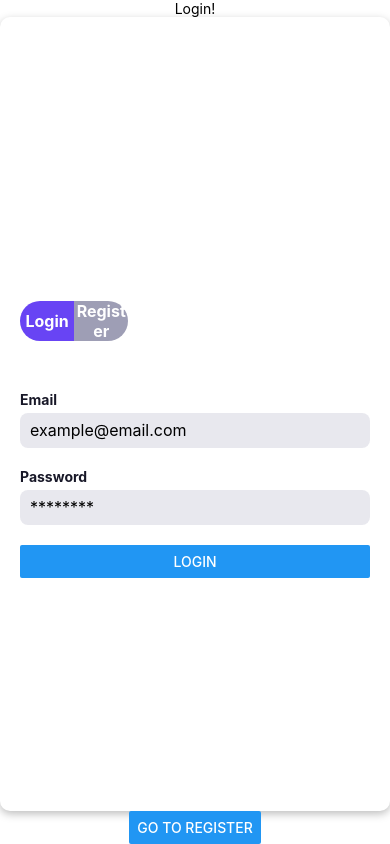
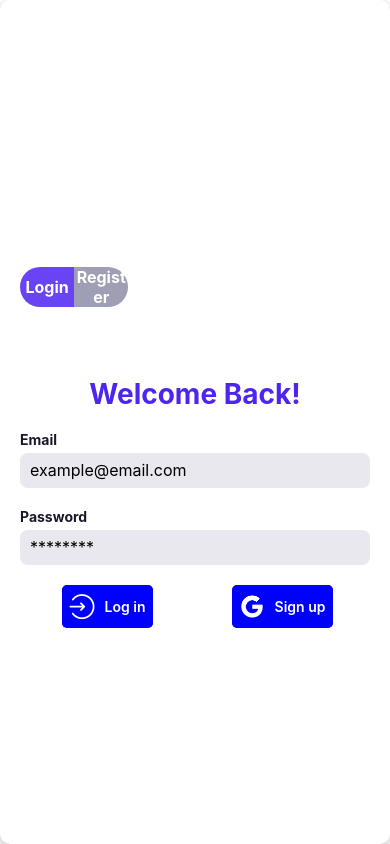
Before and after one commit to PMU-PROJECT/client-app, a React Native app: screen /Login in a window 390 px wide. Built offline with nearby package versions, Linux system fonts and the light colour scheme.

Commit message:
style: styled login form and added selectorButtonComponent

```diff
--- a/src/components/form/FormSelectorButton.tsx
+++ b/src/components/form/FormSelectorButton.tsx
@@ -14,7 +14,7 @@ type FormButtonProps = {
   onPress: ((event: GestureResponderEvent) => void) | undefined;
 };
 
-export const FormButton = ({
+export const FormButton: React.FC<FormButtonProps> = ({
   title,
   backgroundColor,
   style,
--- a/src/components/form/LoginForm.tsx
+++ b/src/components/form/LoginForm.tsx
@@ -1,15 +1,16 @@
+import { AntDesign } from "@expo/vector-icons";
 import React, { useState } from "react";
-import { View, StyleSheet, Text, TextInput, Button } from "react-native";
-import { Formik } from "formik";
-import { FormContainer } from "./FormContainer";
-import { FormInput } from "./FormInput";
+import { StyleSheet, Text, TouchableOpacity, View } from "react-native";
+import { primary_main } from "../../constants/Colors";
 import {
   isValidEmail,
   isValidObjField,
   updateError,
 } from "../../utils/inputValidation";
+import { FormContainer } from "./FormContainer";
+import { FormInput } from "./FormInput";
 
-export const LoginForm = () => {
+export const LoginForm: React.FC = () => {
   const [userInfo, setUserInfo] = useState({
     email: "",
     password: "",
@@ -43,10 +44,13 @@ export const LoginForm = () => {
   };
 
   return (
+    <>
       <FormContainer>
+        <Text style={styles.header}>Welcome Back!</Text>
         {error && error.field === "all" ? (
           <Text style={styles.textError}>{error.message}</Text>
         ) : null}
+        <View style={styles.form}>
           <FormInput
             value={email}
             onChangeText={(value: string) => handleOnChangeText(value, "email")}
@@ -54,24 +58,49 @@ export const LoginForm = () => {
             placeholder="example@email.com"
             autoCapitalize="none"
             error={error && error.field === "email" ? error.message : undefined}
+            returnKeyType="next"
           />
           <FormInput
             value={password}
-        onChangeText={(value: string) => handleOnChangeText(value, "password")}
+            onChangeText={(value: string) =>
+              handleOnChangeText(value, "password")
+            }
             label="Password"
             placeholder="********"
             autoCapitalize="none"
             secureTextEntry
             error={error && error.field === "pass" ? error.message : undefined}
+            returnKeyType="done"
           />
-      <Button
-        title="Login"
+          <View style={styles.buttonContainer}>
+            <TouchableOpacity style={styles.buttons}>
+              <AntDesign.Button
+                name="login"
+                size={25}
+                color={"white"}
+                backgroundColor={"blue"}
                 onPress={() => {
-          console.log(error.message);
                   submitForm();
                 }}
-      />
+              >
+                Log in
+              </AntDesign.Button>
+            </TouchableOpacity>
+            <TouchableOpacity style={styles.buttons}>
+              <AntDesign.Button
+                name="google"
+                size={25}
+                color={"white"}
+                backgroundColor={"blue"}
+                onPress={() => {}}
+              >
+                Sign up
+              </AntDesign.Button>
+            </TouchableOpacity>
+          </View>
+        </View>
       </FormContainer>
+    </>
   );
 };
 
@@ -81,4 +110,24 @@ const styles = StyleSheet.create({
     fontSize: 18,
     textAlign: "center",
   },
+  header: {
+    textAlign: "center",
+    marginVertical: 20,
+    color: primary_main,
+    fontWeight: "bold",
+    fontSize: 28,
+  },
+  form: {
+    justifyContent: "center",
+  },
+  buttonContainer: {
+    flexDirection: "row",
+    alignItems: "center",
+    justifyContent: "center",
+  },
+  buttons: {
+    flex: 1,
+    alignItems: "center",
+    justifyContent: "center",
+  },
 });
--- a/src/screens/auth/LoginScreen.tsx
+++ b/src/screens/auth/LoginScreen.tsx
@@ -1,18 +1,11 @@
-import { Button, StyleSheet, Text, View } from "react-native";
+import { StyleSheet, Text, View } from "react-native";
 import { LoginForm } from "../../components/form/LoginForm";
 import { AuthNavProps } from "../../navigation/types";
 
 export const LoginScreen = ({ navigation, route }: AuthNavProps<"Login">) => {
   return (
     <View style={styles.container}>
-      <Text>Login!</Text>
       <LoginForm />
-      <Button
-        title="go to register"
-        onPress={() => {
-          navigation.navigate("Register");
-        }}
-      />
     </View>
   );
 };
```
Lines whose indentation alone changed are shown as unchanged.
